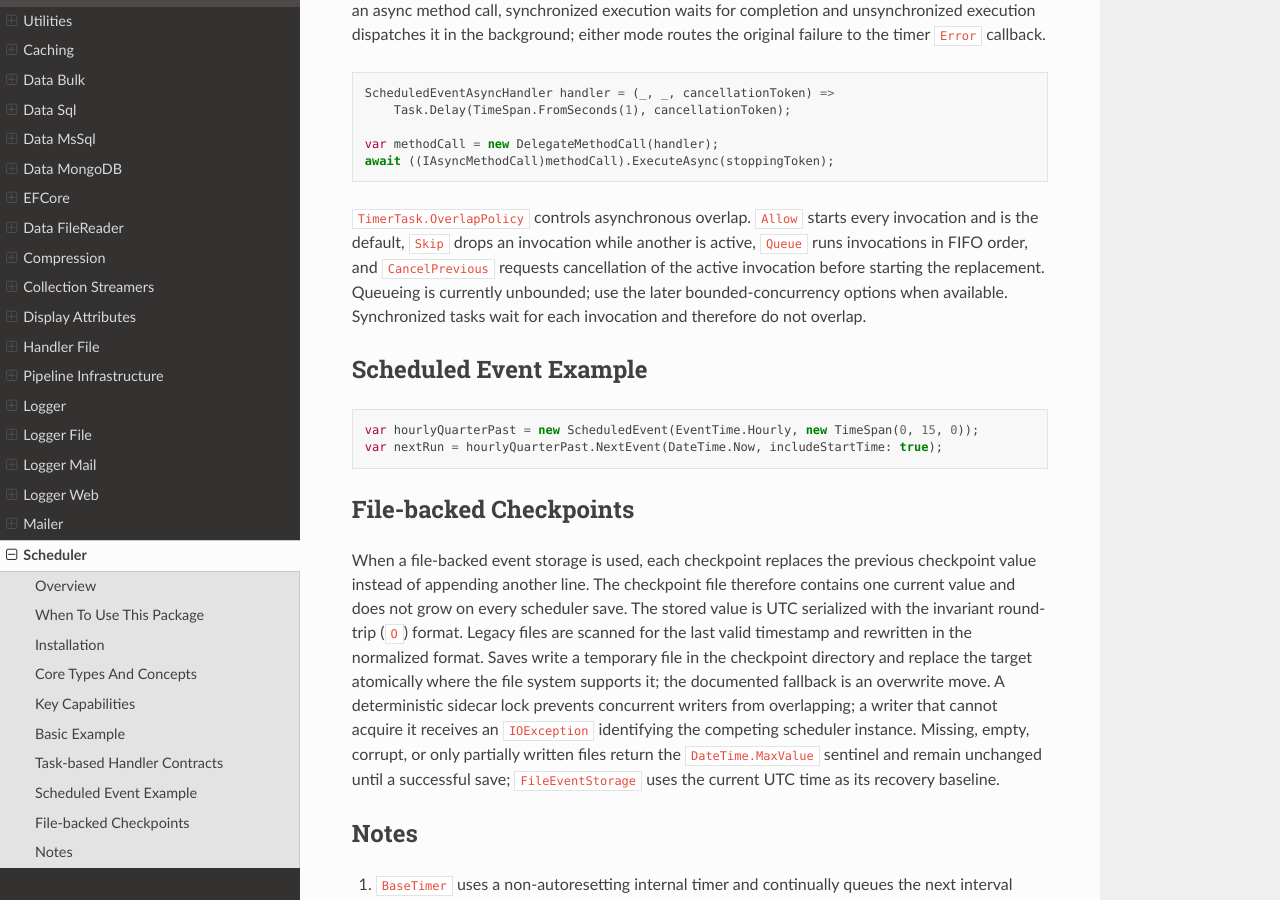
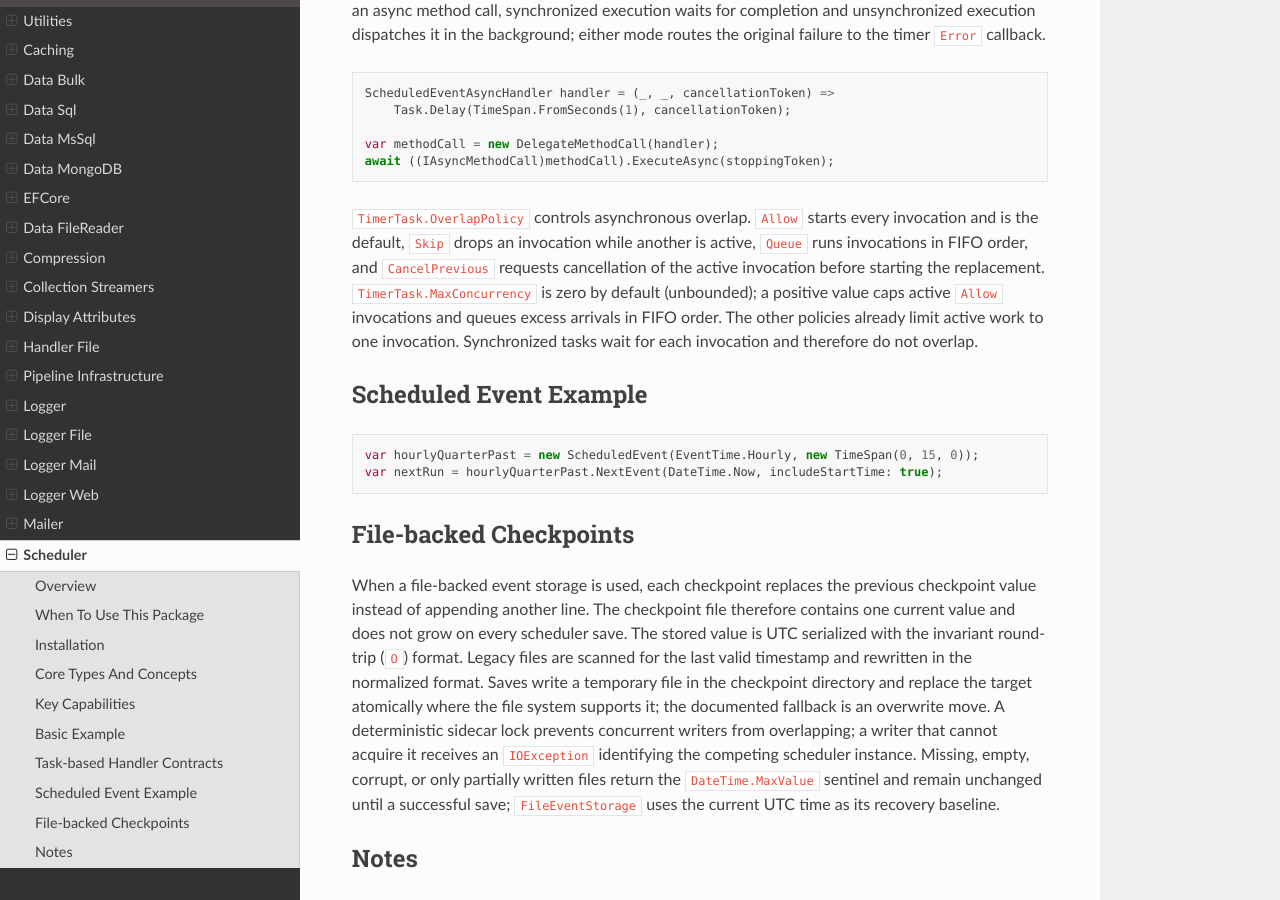
Before and after one commit to BjornWilliams/DocsVersaTul, a Sphinx documentation site: the page built from docs/source/scheduler.rst, in a window 1280 px wide and 900 px high, scrolled down 2150 px. Built offline with Sphinx 7.4.7 and the Read the Docs theme 3.1.0, drawn with Linux system fonts in a browser that asks for light colours.

Commit message:
Document bounded scheduler concurrency
Fixes AB#3002

AB#2998

```diff
--- a/docs/source/scheduler.rst
+++ b/docs/source/scheduler.rst
@@ -100,7 +100,7 @@ Use ``ScheduledEventAsyncHandler`` for a ``Task``-returning handler or ``Schedul
    var methodCall = new DelegateMethodCall(handler);
    await ((IAsyncMethodCall)methodCall).ExecuteAsync(stoppingToken);
 
-``TimerTask.OverlapPolicy`` controls asynchronous overlap. ``Allow`` starts every invocation and is the default, ``Skip`` drops an invocation while another is active, ``Queue`` runs invocations in FIFO order, and ``CancelPrevious`` requests cancellation of the active invocation before starting the replacement. Queueing is currently unbounded; use the later bounded-concurrency options when available. Synchronized tasks wait for each invocation and therefore do not overlap.
+``TimerTask.OverlapPolicy`` controls asynchronous overlap. ``Allow`` starts every invocation and is the default, ``Skip`` drops an invocation while another is active, ``Queue`` runs invocations in FIFO order, and ``CancelPrevious`` requests cancellation of the active invocation before starting the replacement. ``TimerTask.MaxConcurrency`` is zero by default (unbounded); a positive value caps active ``Allow`` invocations and queues excess arrivals in FIFO order. The other policies already limit active work to one invocation. Synchronized tasks wait for each invocation and therefore do not overlap.
 
 Scheduled Event Example
 -----------------------
```
